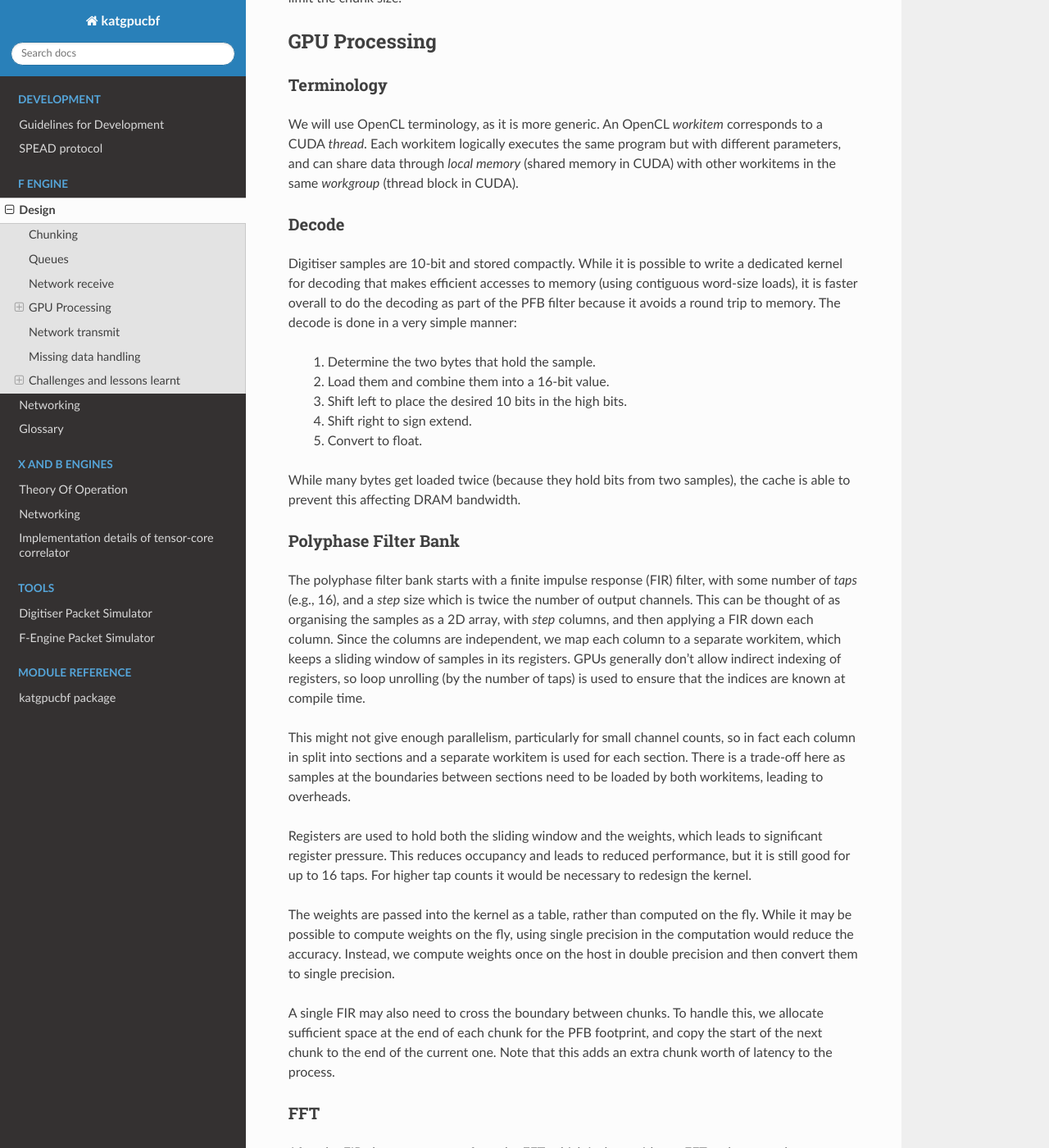
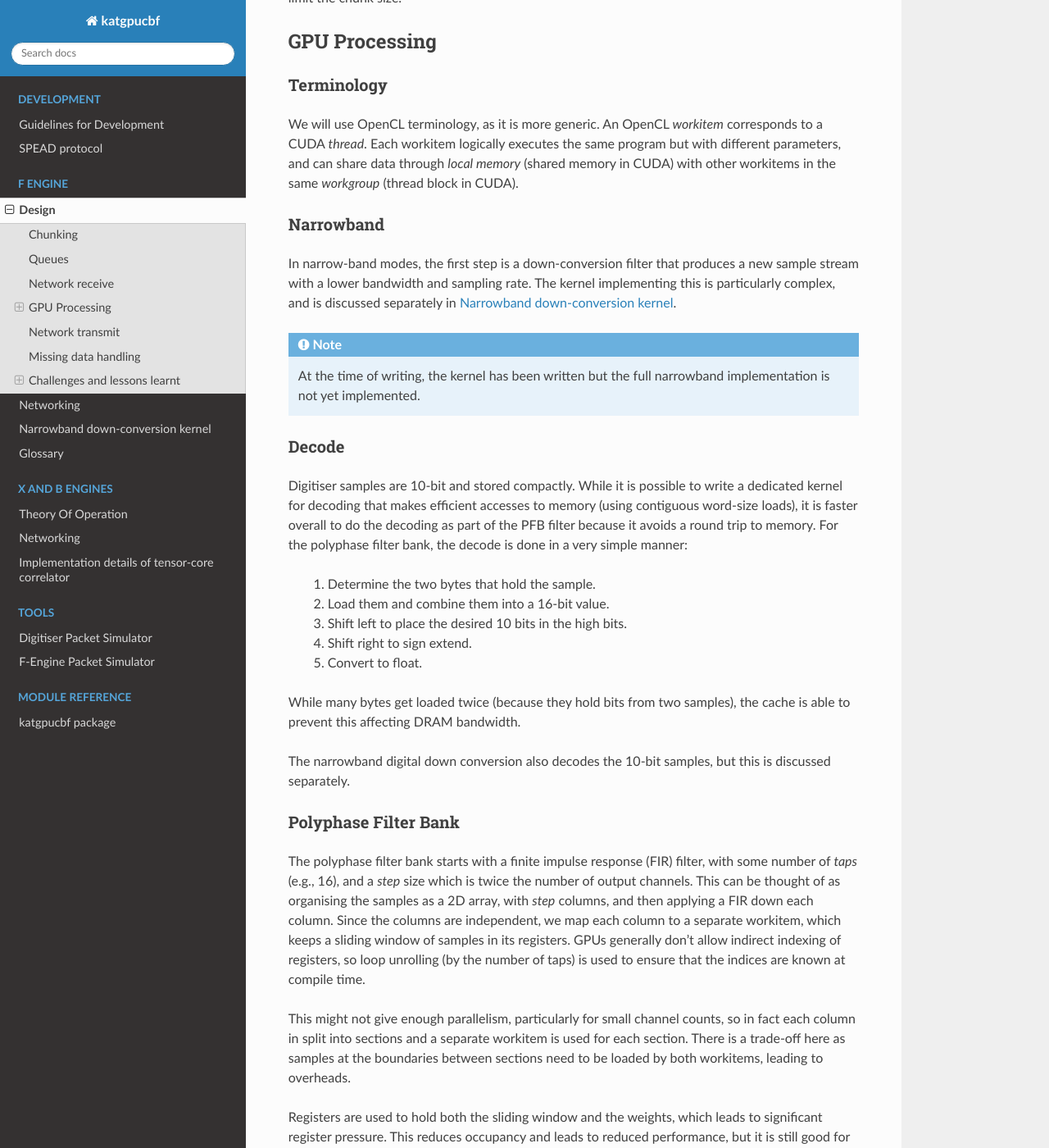
Before and after one commit to ska-sa/katgpucbf, a Sphinx documentation site: the page built from doc/fgpu.design.rst, in a window 1280 px wide and 1400 px high, scrolled down 1283 px. Shown: the whole window at 82% size. Built offline with Sphinx 7.4.7 and the Read the Docs theme 2.0.0, drawn with Linux system fonts in a browser that asks for light colours; formulas are drawn with MathJax 3; the version number could not be read and is left out.

Commit message:
Add design documentation on the DDC filter

```diff
--- a/doc/fgpu.design.rst
+++ b/doc/fgpu.design.rst
@@ -98,13 +100,25 @@ program but with different parameters, and can share data through *local
 memory* (shared memory in CUDA) with other workitems in the same
 *workgroup* (thread block in CUDA).
 
+Narrowband
+^^^^^^^^^^
+In narrow-band modes, the first step is a down-conversion filter that produces
+a new sample stream with a lower bandwidth and sampling rate. The kernel
+implementing this is particularly complex, and is discussed separately in
+:doc:`fgpu.ddc`.
+
+.. note::
+
+   At the time of writing, the kernel has been written but the full narrowband
+   implementation is not yet implemented.
+
 Decode
 ^^^^^^
 Digitiser samples are 10-bit and stored compactly. While it is possible to
 write a dedicated kernel for decoding that makes efficient accesses to memory
 (using contiguous word-size loads), it is faster overall to do the decoding as
-part of the PFB filter because it avoids a round trip to memory. The decode is
-done in a very simple manner:
+part of the PFB filter because it avoids a round trip to memory. For the
+polyphase filter bank, the decode is done in a very simple manner:
 
  1. Determine the two bytes that hold the sample.
  2. Load them and combine them into a 16-bit value.
@@ -114,6 +128,9 @@ done in a very simple manner:
 
 While many bytes get loaded twice (because they hold bits from two samples),
 the cache is able to prevent this affecting DRAM bandwidth.
+
+The narrowband digital down conversion also decodes the 10-bit samples, but this
+is discussed separately.
 
 Polyphase Filter Bank
 ^^^^^^^^^^^^^^^^^^^^^
--- a/doc/index.rst
+++ b/doc/index.rst
@@ -20,6 +20,7 @@ Welcome to katgpucbf's documentation!
 
    fgpu.design
    fgpu.networking
+   fgpu.ddc
    fgpu.glossary
 
 .. toctree::
```
Also changed, not shown: other parts of doc/fgpu.design.rst (+2 -0 lines), doc/fgpu.ddc.rst (added, +136 -0 lines).
